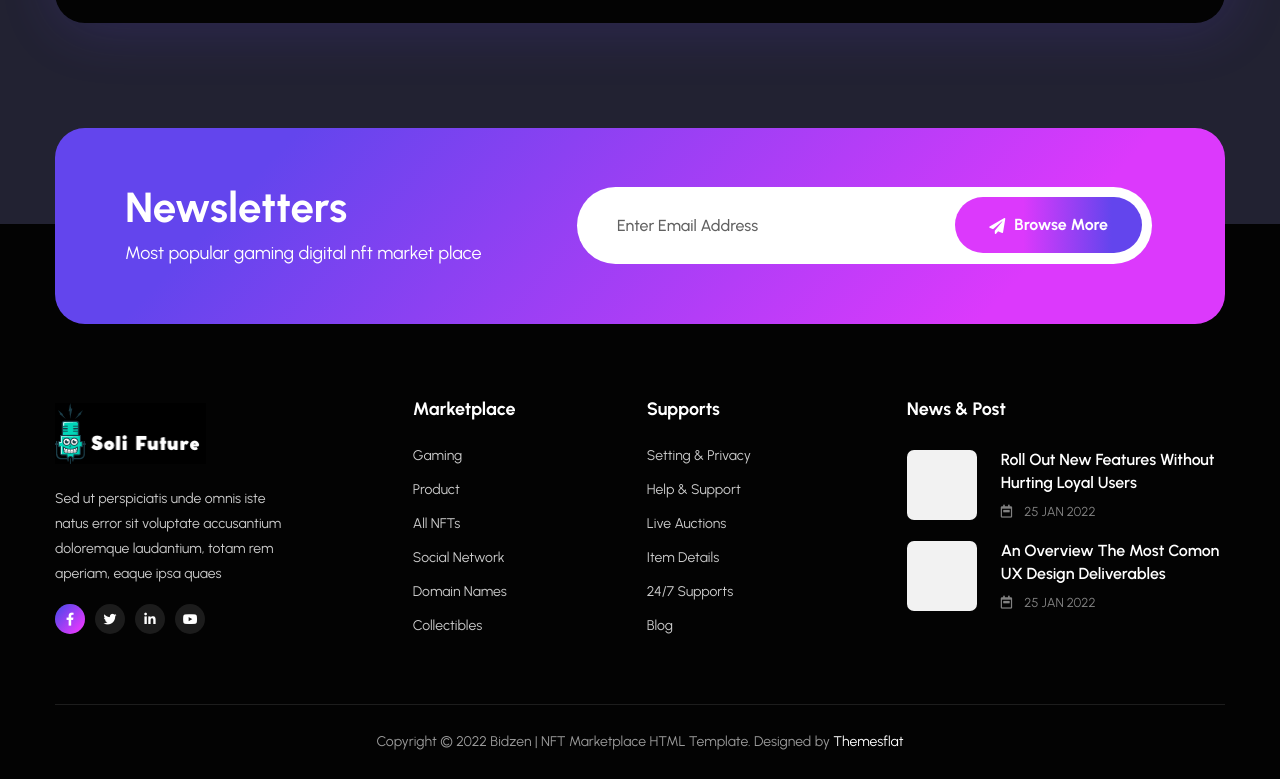
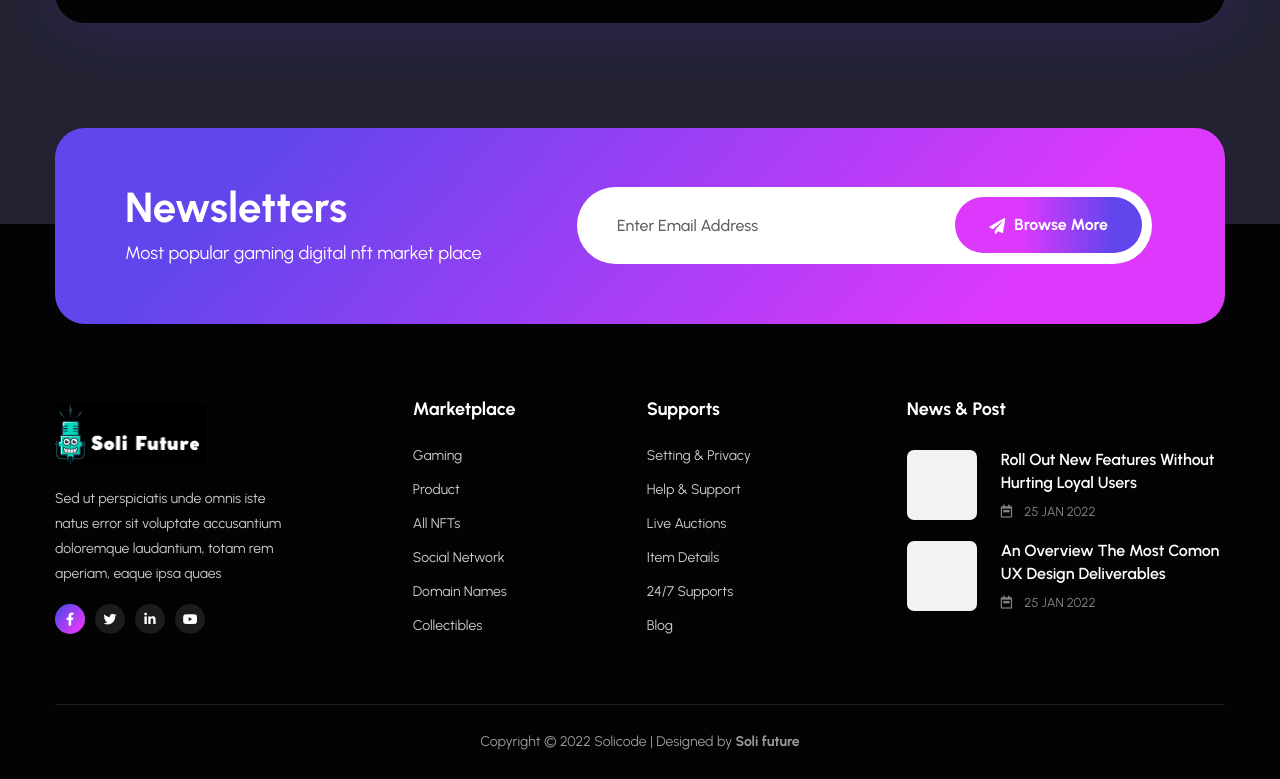
Before and after one commit to mr-dev-dragon/let-s-make-kids-love-coding, a plain HTML site: page bidzen/index.html in a window 1280 px wide. Shown: the part 4382-5161 px from the top of the page. Drawn offline with Linux system fonts and the light colour scheme; files whose address does not match are found by name.

Commit message:
test
test

```diff
--- a/bidzen/index.html
+++ b/bidzen/index.html
@@ -2343,8 +2343,7 @@
             <div class="bottom">
                 <div class="container">
                     <div class="bottom-inner">
-                        Copyright © 2022 Bidzen | NFT Marketplace HTML Template. Designed by <a
-                            href="https://themeforest.net/user/themesflat/portfolio"> Themesflat</a>
+                        Copyright © 2022 Solicode | Designed by <strong>Soli future</strong>
                     </div>
                 </div>
             </div>
```
